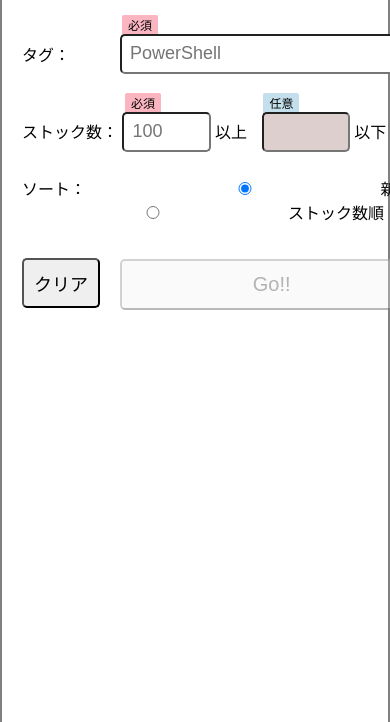
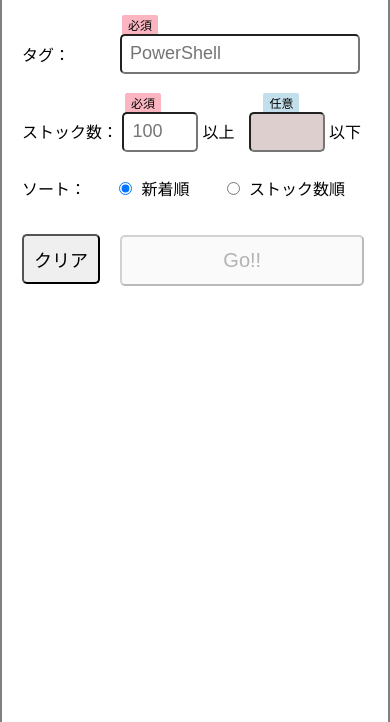
Before and after one commit to matt-note/qiita-tag-kensaku, a plain HTML site: page index.html in a window 390 px wide. Shown: the part 122-844 px from the top of the page. Drawn offline with Linux system fonts and the light colour scheme.

Commit message:
レスポンシブ

```diff
--- a/style.css
+++ b/style.css
@@ -253,8 +253,17 @@ body {
     display: none;
   }
 
-  input {
-    width: 60%
+
+  #tag-form {
+    width: 240px;
+  }
+
+  .number-form-wrapper input {
+    width: 18%;
+  }
+
+  #submit-button {
+    width: 58%
   }
 
 }
```
